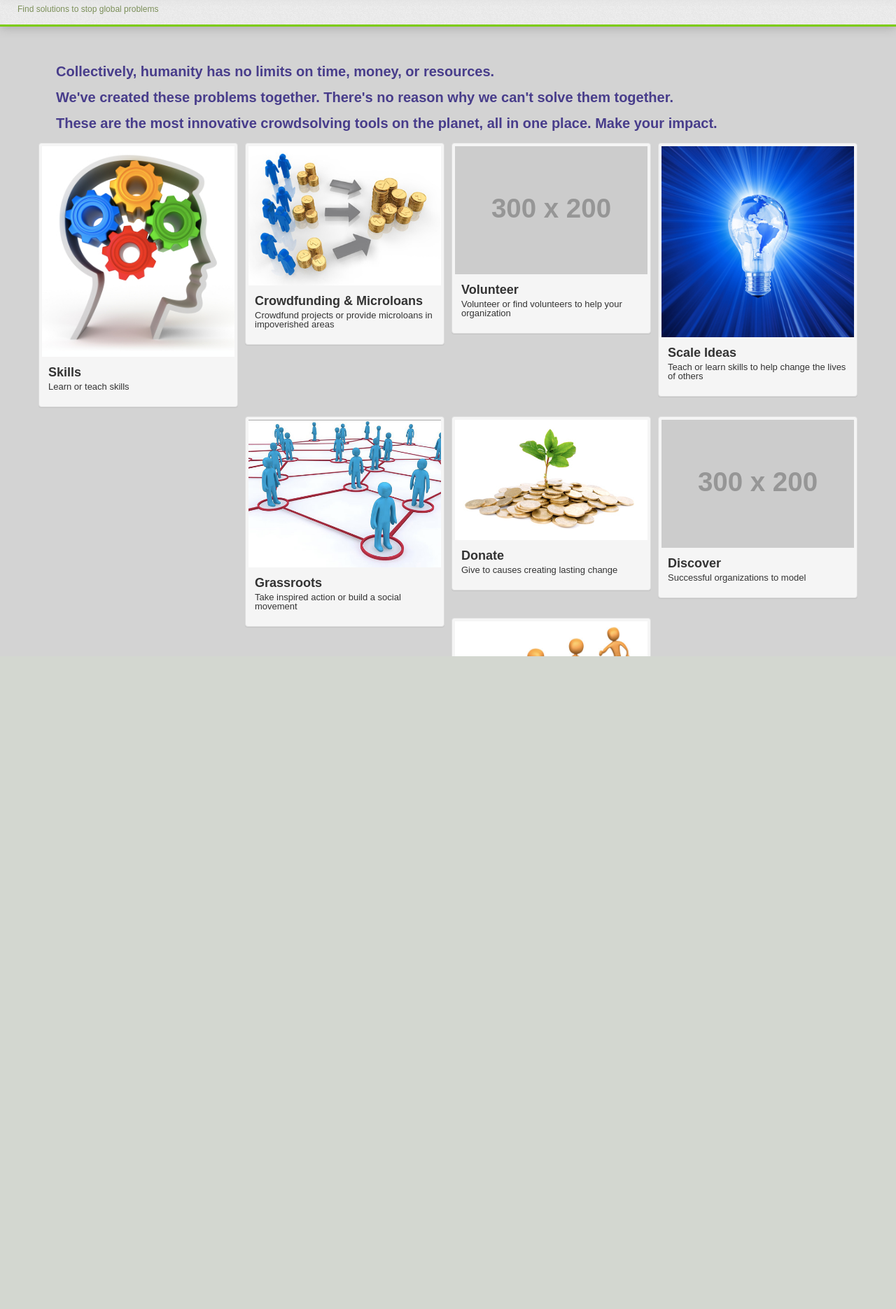
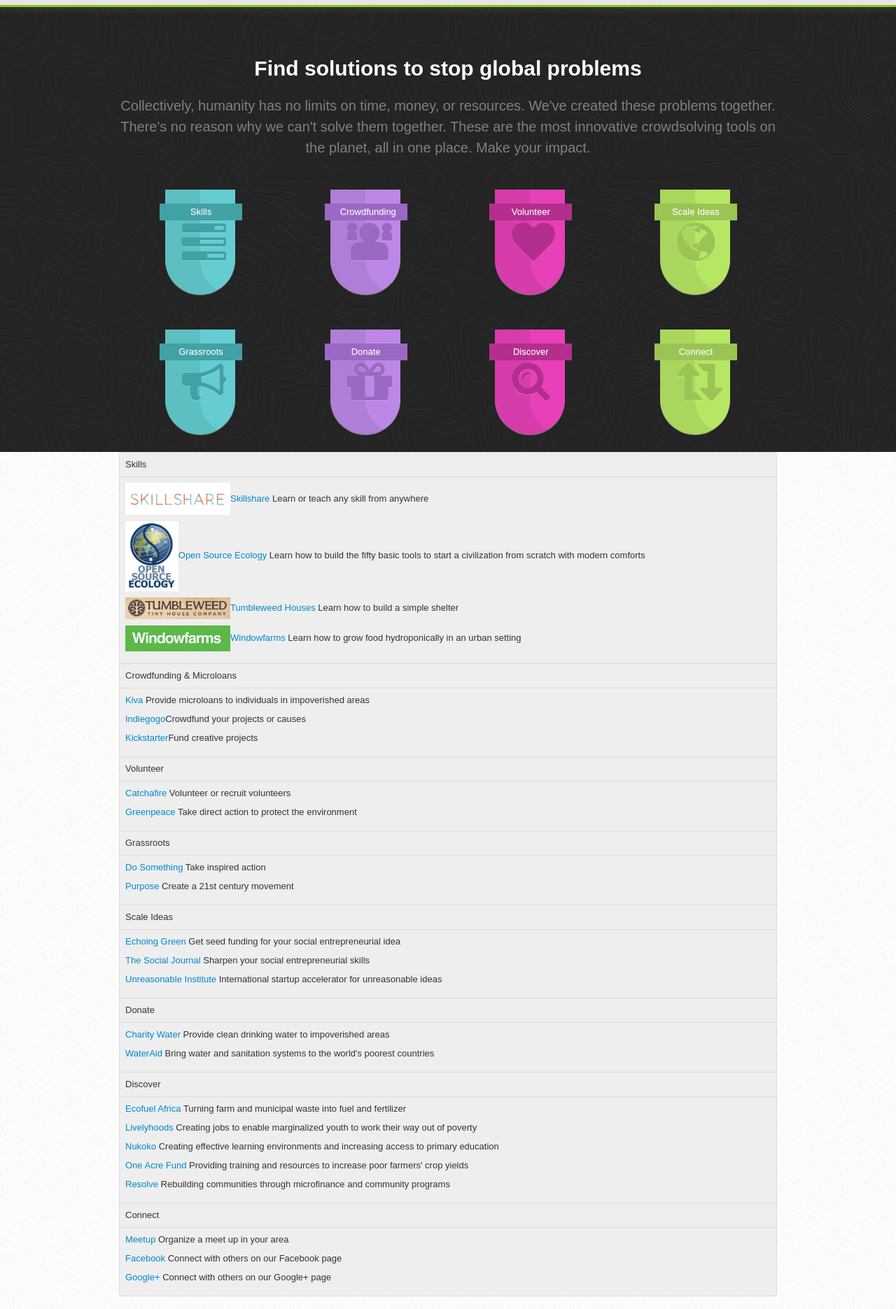
Before and after one commit to orrybaram/project-free-world, a Flask app: page /act in a window 1280 px wide. Shown: the part 59-1930 px from the top of the page at 70% size. Before the commit the page ends 997 px from the top, so only its background shows below. Run offline with Flask 2, Linux system fonts and the light colour scheme; data comes from the database, SQL or seed files in the repository; grey boxes labelled with a size stand in for pictures from a placeholder-image service; data that the repository does not hold is empty; some libraries are stand-ins or nearby versions.

Commit message:
restyled act page

```diff
--- a/static/css/main.css
+++ b/static/css/main.css
@@ -2963,7 +2963,6 @@ html {
 }
 body {
   font-family: sans-serif;
-  overflow: hidden;
   height: 100%;
 }
 header {
@@ -2972,7 +2971,7 @@ header {
   box-shadow: inset 0 -40px 50px -20px #f1f1f1, 0 4px 10px rgba(223, 223, 223, 0.58), transparent 0 0 0, transparent 0 0 0, transparent 0 0 0;
   padding: 0px 20px 0 20px;
   border-bottom: 1px solid #DADADA;
-  background-image: url(/static/images/noise.png);
+  background-image: url('/static/images/noise.png');
   position: relative;
   z-index: 2;
 }
@@ -3270,6 +3269,102 @@ footer {
   left: 2px;
   color: #B1B1B1;
 }
+.badge {
+  width: 100px;
+  background-color: red;
+  border-radius: 0 0 50px 50px;
+  height: 150px;
+  position: relative;
+  display: inline-block;
+  -moz-box-shadow: inset 50px 0 0 0px rgba(0, 0, 0, 0.07), 0 1px rgba(255, 255, 255, 0.39), transparent 0 0 0, transparent 0 0 0, transparent 0 0 0;
+  -webkit-box-shadow: inset 50px 0 0 0px rgba(0, 0, 0, 0.07), 0 1px rgba(255, 255, 255, 0.39), transparent 0 0 0, transparent 0 0 0, transparent 0 0 0;
+  box-shadow: inset 50px 0 0 0px rgba(0, 0, 0, 0.07), 0 1px rgba(255, 255, 255, 0.39), transparent 0 0 0, transparent 0 0 0, transparent 0 0 0;
+  margin: 25px 66px;
+  text-shadow: 0 1px rgba(255, 255, 255, 0.21);
+}
+.badge .banner {
+  background-color: black;
+  padding: 3px 22px;
+  margin-top: 20px;
+  color: white;
+  position: relative;
+  width: 74px;
+  right: 8px;
+  text-align: center;
+}
+.badge i {
+  font-size: 70px;
+  position: absolute;
+  left: 24%;
+  top: 45%;
+}
+.badge.skills,
+.badge.grass {
+  background-color: #65CDD1;
+}
+.badge.skills i,
+.badge.grass i {
+  color: #41A1A5;
+}
+.badge.skills .banner,
+.badge.grass .banner {
+  background-color: #41A1A5;
+}
+.badge.crowdfunding,
+.badge.donate {
+  background-color: #BC87E6;
+}
+.badge.crowdfunding i,
+.badge.donate i {
+  color: #9B68C4;
+}
+.badge.crowdfunding .banner,
+.badge.donate .banner {
+  background-color: #9B68C4;
+}
+.badge.volunteer,
+.badge.discover {
+  background-color: #E740B8;
+}
+.badge.volunteer i,
+.badge.discover i {
+  color: #B42E8E;
+}
+.badge.volunteer .banner,
+.badge.discover .banner {
+  background-color: #B42E8E;
+}
+.badge.scale,
+.badge.connect {
+  background-color: #B7E664;
+}
+.badge.scale i,
+.badge.connect i {
+  color: #9BC454;
+}
+.badge.scale .banner,
+.badge.connect .banner {
+  background-color: #9BC454;
+}
+.act-top {
+  background-image: url(/static/images/cartographer.png);
+}
+.act-top h1 {
+  color: white;
+  text-align: center;
+  margin: 70px 0 0 0 ;
+}
+.act-top p {
+  color: gray;
+  font-size: 20px;
+  font-weight: 200;
+  text-align: center;
+  margin: 20px 0;
+  line-height: 30px;
+}
+.act-bottom {
+  background-image: url('/static/images/noise.png');
+}
 ::-moz-selection {
   background: #BADA55;
   color: #fff;
--- a/static/less/style.less
+++ b/static/less/style.less
@@ -2,7 +2,6 @@ html {height:100%;}
 
 body {
   font-family: sans-serif;
-  overflow: hidden;
   height:100%;
 }
 
@@ -10,7 +9,7 @@ header {
 	.box-shadow(inset 0 -40px 50px -20px #F1F1F1, 0 4px 10px rgba(223, 223, 223, 0.58));
 	padding: 0px 20px 0 20px;
 	border-bottom: 1px solid #DADADA;
-	background-image: url(/static/images/noise.png);
+	background-image: url('/static/images/noise.png');
 	position: relative;
 	z-index: 2;
 
@@ -298,6 +297,96 @@ footer {
 	}
 }
 
+.badge {
+	width:100px;
+	background-color: red;
+	border-radius: 0 0 50px 50px;
+	height:150px;
+	position: relative;
+	display: inline-block;
+	.box-shadow(inset 50px 0 0 0px rgba(0, 0, 0, 0.07), 0 1px rgba(255, 255, 255, 0.39));
+	margin:25px 66px;
+	text-shadow: 0 1px rgba(255, 255, 255, 0.21);
+
+	.banner {
+		background-color:black;
+		padding: 3px 22px;
+		margin-top:20px;
+		color:white;
+		position: relative;
+		width: 74px;
+		right: 8px;
+		text-align: center;
+	}
+
+	i {
+		font-size: 70px;
+		position: absolute;
+		left: 24%;
+		top: 45%;
+	}
+
+	&.skills, &.grass {
+		background-color: #65CDD1;
+		i {
+			color:#41A1A5;
+		}
+		.banner {
+			background-color:#41A1A5;
+
+		}
+	}
+	&.crowdfunding, &.donate {
+		background-color: #BC87E6;
+		i {
+			color:#9B68C4;
+		}
+		.banner {
+			background-color:#9B68C4;
+		}
+	}
+	&.volunteer, &.discover {
+		background-color: #E740B8;
+		i {
+			color:#B42E8E;
+		}
+		.banner {
+			background-color:#B42E8E;
+		}
+	}
+	&.scale, &.connect {
+		background-color: #B7E664;
+		i {
+			color:#9BC454;
+		}
+		.banner {
+			background-color:#9BC454;
+		}
+	}
+}
+
+.act-top {
+	background-image: url(/static/images/cartographer.png);
+
+	h1 {
+		color:white;
+		text-align: center;
+		margin:70px 0 0 0 ;
+	}
+	p {
+		color: gray;
+		font-size: 20px;
+		font-weight: 200;
+		text-align: center;
+		margin: 20px 0;
+		line-height: 30px;
+	}
+}
+
+.act-bottom {
+	background-image: url('/static/images/noise.png');
+}
+
 
 ::-moz-selection { background: #BADA55; color: #fff; text-shadow: none; }
 ::selection { background: #BADA55; color: #fff; text-shadow: none; }
--- a/templates/act.html
+++ b/templates/act.html
@@ -2,94 +2,53 @@
 
 {% block content %}
 <div id="sub-header">
-    <div id="page-desc">Find solutions to stop global problems</div>
+
 </div>
+<div class="wrapper act-top">
+    <div class="container ">
+    <h1>Find solutions to stop global problems</h1>
+    <p>Collectively, humanity has no limits on time, money, or resources.
+    We've created these problems together. There's no reason why we can't solve them together.
+    These are the most innovative crowdsolving tools on the planet, all in one place. Make your impact.</p>
 
-<div class="container-fluid">
-<div class="container-fluid inner-content">
-    <div id="act-statement">
-        <p>Collectively, humanity has no limits on time, money, or resources. </p>
-        <p>We've created these problems together. There's no reason why we can't solve them together.</p>
-        <p>These are the most innovative crowdsolving tools on the planet, all in one place. Make your impact.</p>
+
+
+    <div class="badge skills">
+        <div class="banner">Skills</div>
+        <i class="icon-tasks"></i>
     </div>
-
-    <div class="row-fluid">
-        <ul class="thumbnails">
-            <li class="span3">
-                <div class="thumbnail">
-                    <img src="static/images/Skills.png" alt="">
-                     <div class="caption">
-                        <h3>Skills</h3>
-                        <p>Learn or teach skills</p>
-                    </div>
-                </div>
-            </li>
-            <li class="span3">
-                <div class="thumbnail">
-                    <img src="static/images/Finance.png" alt="">
-                    <div class="caption">
-                        <h3>Crowdfunding & Microloans</h3>
-                        <p>Crowdfund projects or provide microloans in impoverished areas</p>
-                    </div>
-                </div>
-            </li>
-            <li class="span3">
-                <div class="thumbnail">
-                    <img src="http://placehold.it/300x200" alt="">
-                    <div class="caption">
-                        <h3>Volunteer</h3>
-                        <p>Volunteer or find volunteers to help your organization</p>
-                    </div>
-                </div>
-            </li>
-            <li class="span3">
-                <div class="thumbnail">
-                    <img src="static/images/Scale Ideas.png" alt="">
-                    <div class="caption">
-                        <h3>Scale Ideas</h3>
-                        <p>Teach or learn skills to help change the lives of others</p>
-                    </div>
-                </div>
-            </li>
-            <li class="span3">
-                <div class="thumbnail">
-                    <img src="static/images/Grassroots.png" alt="">
-                    <div class="caption">
-                        <h3>Grassroots</h3>
-                        <p>Take inspired action or build a social movement</p>
-                    </div>
-                </div>
-            </li>
-            <li class="span3">
-                <div class="thumbnail">
-                    <img src="static/images/Donate.png" alt="">
-                    <div class="caption">
-                        <h3>Donate</h3>
-                        <p>Give to causes creating lasting change</p>
-                    </div>
-                </div>
-            </li>
-            <li class="span3">
-                <div class="thumbnail">
-                    <img src="http://placehold.it/300x200" alt="">
-                    <div class="caption">
-                        <h3>Discover</h3>
-                        <p>Successful organizations to model</p>
-                    </div>
-                </div>
-            </li>
-            <li class="span3">
-                <div class="thumbnail">
-                    <img src="static/images/Connect.png" alt="">
-                    <div class="caption">
-                        <h3>Connect</h3>
-                        <p>Connect with others locally and internationally to create your own unique solutions</p>
-                    </div>
-                </div>
-            </li>
-        </ul>
+    <div class="badge crowdfunding">
+        <div class="banner">Crowdfunding</div>
+        <i class="icon-group"></i>
     </div>
-
+    <div class="badge volunteer">
+        <div class="banner">Volunteer</div>
+        <i class="icon-heart"></i>
+    </div>
+    <div class="badge scale">
+        <div class="banner">Scale Ideas</div>
+        <i class="icon-globe"></i>
+    </div>
+    <div class="badge grass">
+        <div class="banner">Grassroots</div>
+        <i class="icon-bullhorn"></i>
+    </div>
+    <div class="badge donate">
+        <div class="banner">Donate</div>
+        <i class="icon-gift"></i>
+    </div>
+    <div class="badge discover">
+        <div class="banner">Discover</div>
+        <i class="icon-search"></i>
+    </div>
+    <div class="badge connect">
+        <div class="banner">Connect</div>
+        <i class="icon-retweet"></i>
+    </div>
+</div>
+</div>
+<div class="wrapper act-bottom">
+<div class="container">
    <table class="table table-bordered">
         <tbody>
             <tr class="sect-head">
@@ -176,7 +135,7 @@
         </tbody>
     </table>
 </div>
-</div>
+
 
 {% endblock %}
 
```
